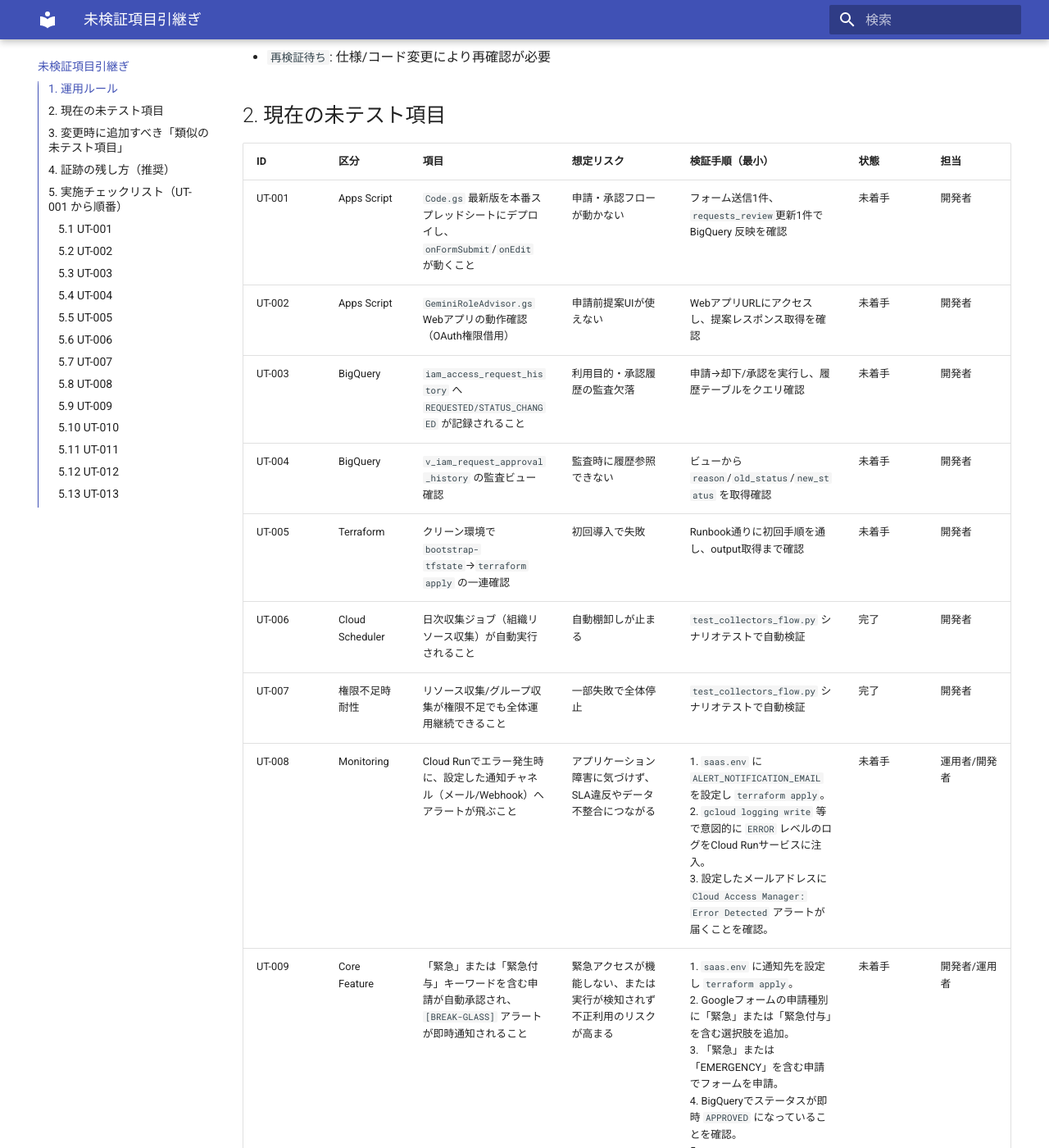
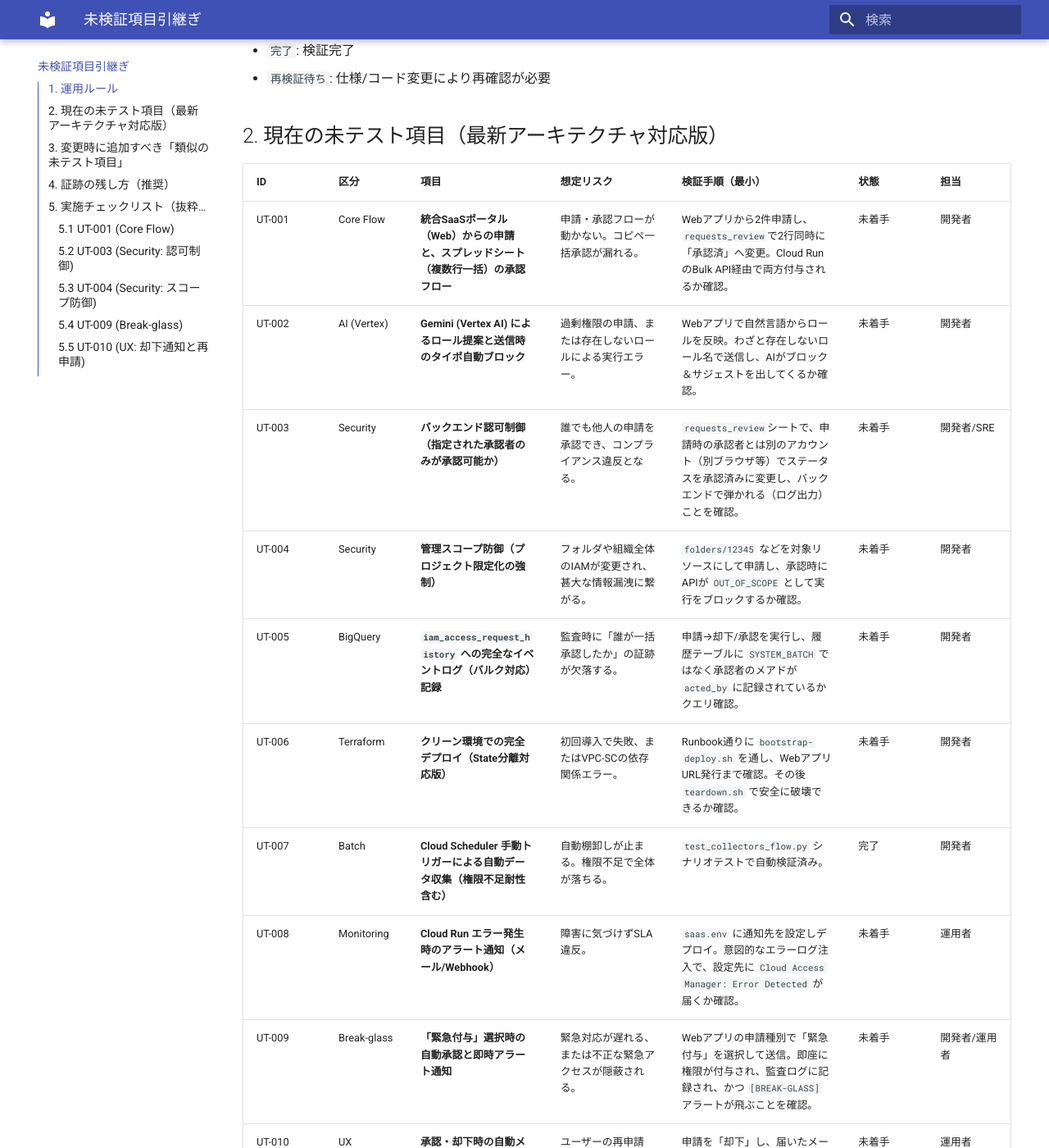
Before and after one commit to ea-Mitsuoka/cloud-access-manager, an MkDocs documentation site: the page built from docs/untested-items-handover.md, in a window 1280 px wide and 1400 px high, scrolled down 639 px. Shown: the whole window at 82% size. Built offline with MkDocs 1.6.1 and Material for MkDocs 9.7.7, drawn with Linux system fonts in a browser that asks for light colours; some of the changed text lies outside the part shown.

Commit message:
docs(test): update test plan

```diff
--- a/docs/untested-items-handover.md
+++ b/docs/untested-items-handover.md
@@ -1,8 +1,9 @@
-# 未テスト項目 申し送り（開発者/サポート共通）
+# 未テスト項目 申し送り（テスト計画書）
 
-最終更新日: 2026-03-28
+最終更新日: 2026-04-06
 
-この文書は、実装済みだが未検証の項目を残し、開発者とサポート担当（Codex含む）が同じ前提で引き継ぐためのレジスタです。
+この文書は、実装済みだが未検証の項目を残し、開発者とサポート担当（SRE/QA）が同じ前提で引き継ぐためのレジスタです。
+システムが「フォーム＋GAS」から「統合SaaSポータル＋セキュアバックエンド」へ進化した最新アーキテクチャの要件を反映しています。
 
 ## 1. 運用ルール
 
@@ -18,213 +19,72 @@
 - `完了`: 検証完了
 - `再検証待ち`: 仕様/コード変更により再確認が必要
 
-## 2. 現在の未テスト項目
+## 2. 現在の未テスト項目（最新アーキテクチャ対応版）
 
 | ID | 区分 | 項目 | 想定リスク | 検証手順（最小） | 状態 | 担当 |
 |---|---|---|---|---|---|---|
-| UT-001 | Apps Script | `Code.gs` 最新版を本番スプレッドシートにデプロイし、`onFormSubmit`/`onEdit` が動くこと | 申請・承認フローが動かない | フォーム送信1件、`requests_review`更新1件で BigQuery 反映を確認 | 未着手 | 開発者 |
-| UT-002 | Apps Script | `GeminiRoleAdvisor.gs` Webアプリの動作確認（OAuth権限借用） | 申請前提案UIが使えない | WebアプリURLにアクセスし、提案レスポンス取得を確認 | 未着手 | 開発者 |
-| UT-003 | BigQuery | `iam_access_request_history` へ `REQUESTED/STATUS_CHANGED` が記録されること | 利用目的・承認履歴の監査欠落 | 申請→却下/承認を実行し、履歴テーブルをクエリ確認 | 未着手 | 開発者 |
-| UT-004 | BigQuery | `v_iam_request_approval_history` の監査ビュー確認 | 監査時に履歴参照できない | ビューから `reason`/`old_status`/`new_status` を取得確認 | 未着手 | 開発者 |
-| UT-005 | Terraform | クリーン環境で `bootstrap-tfstate`→`terraform apply` の一連確認 | 初回導入で失敗 | Runbook通りに初回手順を通し、output取得まで確認 | 未着手 | 開発者 |
-| UT-006 | Cloud Scheduler | 日次収集ジョブ（組織リソース収集）が自動実行されること | 自動棚卸しが止まる | `test_collectors_flow.py` シナリオテストで自動検証 | 完了 | 開発者 |
-| UT-007 | 権限不足時耐性 | リソース収集/グループ収集が権限不足でも全体運用継続できること | 一部失敗で全体停止 | `test_collectors_flow.py` シナリオテストで自動検証 | 完了 | 開発者 |
-| UT-008 | Monitoring | Cloud Runでエラー発生時に、設定した通知チャネル（メール/Webhook）へアラートが飛ぶこと | アプリケーション障害に気づけず、SLA違反やデータ不整合につながる | 1. `saas.env` に `ALERT_NOTIFICATION_EMAIL` を設定し `terraform apply`。 <br> 2. `gcloud logging write` 等で意図的に `ERROR` レベルのログをCloud Runサービスに注入。 <br> 3. 設定したメールアドレスに `Cloud Access Manager: Error Detected` アラートが届くことを確認。 | 未着手 | 運用者/開発者 |
-| UT-009 | Core Feature | 「緊急」または「緊急付与」キーワードを含む申請が自動承認され、`[BREAK-GLASS]` アラートが即時通知されること | 緊急アクセスが機能しない、または実行が検知されず不正利用のリスクが高まる | 1. `saas.env` に通知先を設定し `terraform apply`。 <br> 2. Googleフォームの申請種別に「緊急」または「緊急付与」を含む選択肢を追加。 <br> 3. 「緊急」または「EMERGENCY」を含む申請でフォームを申請。 <br> 4. BigQueryでステータスが即時 `APPROVED` になっていることを確認。 <br> 5. `iam_access_request_history` に `SYSTEM_AUTO_APPROVE` 承認履歴を確認。 <br> 6. 通知チャネルに `Break-glass...` アラートが届くことを確認。 | 未着手 | 開発者/運用者 |
-| UT-010 | Apps Script | 承認・却下時の自動メール通知および再申請URL(Pre-filled URL)の発行 | 申請者に結果が届かず、再申請時のUXが損なわれる | 申請を却下し、メールが届くこと、およびリンク先で前回入力内容が復元されたフォームが開くことを確認 | 未着手 | 運用者 |
-| UT-011 | Apps Script | カスタムメニュー「未反映の承認済リクエストを再実行」の動作 | 一時的なAPIエラー時に手動リカバリができず、運用が滞る | わざと未実行（またはFAILED）の承認済レコードを作り、シート上部のメニューから再実行が成功することを確認 | 未着手 | 運用者 |
-| UT-012 | Core Feature | 期限切れ権限の自動剥奪ジョブの動作 | 期限切れの権限が残り続け、重大なセキュリティインシデントになる | 過去の日付を利用期限にした承認済データを用意し、剥奪ジョブ実行後に権限が消え、ステータスが `REVOKED` になることを確認 | 未着手 | 開発者 |
-| UT-013 | SRE/監査 | 不整合アラート（インシデント）のスプレッドシート可視化 | 野良権限が発生しても運用者が気づけない | 手動でGCP権限を付与し、収集→不整合検知を実行。その後メニューからアラートシートを更新し、対象が赤色で表示されるか確認 | 未着手 | 運用者 |
+| UT-001 | Core Flow | **統合SaaSポータル（Web）からの申請と、スプレッドシート（複数行一括）の承認フロー** | 申請・承認フローが動かない。コピペ一括承認が漏れる。 | Webアプリから2件申請し、`requests_review`で2行同時に「承認済」へ変更。Cloud RunのBulk API経由で両方付与されるか確認。 | 未着手 | 開発者 |
+| UT-002 | AI (Vertex) | **Gemini (Vertex AI) によるロール提案と送信時のタイポ自動ブロック** | 過剰権限の申請、または存在しないロールによる実行エラー。 | Webアプリで自然言語からロールを反映。わざと存在しないロール名で送信し、AIがブロック＆サジェストを出してくるか確認。 | 未着手 | 開発者 |
+| UT-003 | Security | **バックエンド認可制御（指定された承認者のみが承認可能か）** | 誰でも他人の申請を承認でき、コンプライアンス違反となる。 | `requests_review`シートで、申請時の承認者とは別のアカウント（別ブラウザ等）でステータスを承認済みに変更し、バックエンドで弾かれる（ログ出力）ことを確認。 | 未着手 | 開発者/SRE |
+| UT-004 | Security | **管理スコープ防御（プロジェクト限定化の強制）** | フォルダや組織全体のIAMが変更され、甚大な情報漏洩に繋がる。 | `folders/12345` などを対象リソースにして申請し、承認時にAPIが `OUT_OF_SCOPE` として実行をブロックするか確認。 | 未着手 | 開発者 |
+| UT-005 | BigQuery | **`iam_access_request_history` への完全なイベントログ（バルク対応）記録** | 監査時に「誰が一括承認したか」の証跡が欠落する。 | 申請→却下/承認を実行し、履歴テーブルに `SYSTEM_BATCH` ではなく承認者のメアドが `acted_by` に記録されているかクエリ確認。 | 未着手 | 開発者 |
+| UT-006 | Terraform | **クリーン環境での完全デプロイ（State分離対応版）** | 初回導入で失敗、またはVPC-SCの依存関係エラー。 | Runbook通りに `bootstrap-deploy.sh` を通し、WebアプリURL発行まで確認。その後 `teardown.sh` で安全に破壊できるか確認。 | 未着手 | 開発者 |
+| UT-007 | Batch | **Cloud Scheduler 手動トリガーによる自動データ収集（権限不足耐性含む）** | 自動棚卸しが止まる。権限不足で全体が落ちる。 | `test_collectors_flow.py` シナリオテストで自動検証済み。 | 完了 | 開発者 |
+| UT-008 | Monitoring | **Cloud Run エラー発生時のアラート通知（メール/Webhook）** | 障害に気づけずSLA違反。 | `saas.env` に通知先を設定しデプロイ。意図的なエラーログ注入で、設定先に `Cloud Access Manager: Error Detected` が届くか確認。 | 未着手 | 運用者 |
+| UT-009 | Break-glass | **「緊急付与」選択時の自動承認と即時アラート通知** | 緊急対応が遅れる、または不正な緊急アクセスが隠蔽される。 | Webアプリの申請種別で「緊急付与」を選択して送信。即座に権限が付与され、監査ログに記録され、かつ `[BREAK-GLASS]` アラートが飛ぶことを確認。 | 未着手 | 開発者/運用者 |
+| UT-010 | UX | **承認・却下時の自動メール通知と「再申請URL」の発行** | ユーザーの再申請UXが著しく損なわれる。 | 申請を「却下」し、届いたメールのリンクを開くと、前回入力した理由やロールが全て復元された状態でWebアプリが開くことを確認。 | 未着手 | 運用者 |
+| UT-011 | SRE | **スプレッドシートのカスタムメニュー「未反映リクエスト再実行」** | 一時的なAPIエラー時に手動リカバリができず、運用が滞る。 | わざと未実行（またはFAILED）の承認済レコードを作り、メニューから再実行が成功しステータスが更新されることを確認。 | 未着手 | 運用者 |
+| UT-012 | Core Batch | **期限切れ権限の自動剥奪ジョブ（Concurrent DML回避版）** | 期限切れの権限が残り続け、インシデントになる。N+1でタイムアウトする。 | 過去の日付を利用期限にした承認済データを複数用意し、剥奪ジョブ実行後に1回のバルクDMLで全て剥奪され、ステータスが `REVOKED` になることを確認。 | 未着手 | 開発者 |
+| UT-013 | SRE/Audit | **不整合アラート（野良権限）の12時間猶予（Grace Period）検知と可視化** | API遅延による誤検知（狼少年化）や、真の野良権限の見逃し。 | 手動でGCP権限を付与し、12時間経過後に収集→不整合検知を実行。アラートシートに `UNMANAGED_BINDING` として表示されるか確認。 | 未着手 | 運用者 |
 
 ## 3. 変更時に追加すべき「類似の未テスト項目」
 
 以下に当てはまる変更を入れた場合は、同じ形式で ID を追加してください。
 
-- 外部連携の追加/変更:
-  - Google APIs、Cloud Run API、Apps Script Webアプリ、Webhook
-- 認可・権限の変更:
-  - Terraform IAMロール、SA切替、Secret参照
-- データスキーマの変更:
-  - BigQueryテーブル/ビュー、履歴列の追加
-- 定期実行の変更:
-  - Cloud Scheduler、トリガー、バッチSQL
-- 承認フロー変更:
-  - ステータス遷移、承認条件、再実行条件
+- 外部連携の追加/変更 (Google APIs, Cloud Run API, Apps Script Webアプリ, Webhook)
+- 認可・権限の変更 (Terraform IAMロール, SA切替, バックエンド認可ロジック)
+- データスキーマの変更 (BigQueryテーブル/ビュー, 履歴列の追加)
+- 定期実行の変更 (Cloud Scheduler, トリガー, バッチSQL)
+- 承認フロー変更 (ステータス遷移、承認条件、再実行条件)
 
 ## 4. 証跡の残し方（推奨）
 
-- BigQuery:
-  - 実行したクエリ
-  - 取得結果（件数、代表行）
-- Apps Script:
-  - 実行ログのスクリーンショットまたはログテキスト
-- Cloud Run/Scheduler:
-  - 実行時刻、HTTPステータス、エラーメッセージ
+- BigQuery: 実行したクエリと取得結果（件数、代表行）
+- Apps Script (SaaSポータル): Webアプリ画面のスクショ、またはGAS実行ログ
+- Cloud Run/Scheduler: 実行時刻、HTTPステータス、エラーメッセージ
 
-この証跡を PR コメントまたは運用チケットに貼り、ID（例: `UT-003`）を紐づける。
+この証跡を運用チケットに貼り、ID（例: `UT-001`）を紐づける。
 
-## 5. 実施チェックリスト（UT-001 から順番）
+## 5. 実施チェックリスト（抜粋）
 
-実施ルール:
+*(各UTを実施する際、このチェックリストをコピーしてチケット等に貼り付けて利用してください)*
 
-- 原則 `UT-001` から順に実施する。
-- 各UTは、チェックを完了したら「実施記録」行を埋める。
-- `結果` は `OK / NG / 条件付きOK` で記録する。
+### 5.1 UT-001 (Core Flow)
 
-### 5.1 UT-001
+- [ ] Webアプリ（SaaSポータル）にアクセスし、フォームが正しく表示されること
+- [ ] 必須項目を入力して送信し、エラーにならず BigQuery `iam_access_requests` に登録されること
+- [ ] スプレッドシート `requests_review` に行が追加され、複数行を選択して「承認済」にコピペ変更できること
+- [ ] 変更後、Cloud Runの `/api/requests/bulk-status` および `/execute` が走り、GCPに権限が付与されること
 
-- [ ] `Code.gs` 最新版を本番スプレッドシートへ反映済み
-- [ ] フォーム送信で `iam_access_requests` に1件追加された
-- [ ] `requests_review.status` 編集で BigQuery ステータスが更新された
+### 5.2 UT-003 (Security: 認可制御)
 
-実施記録:
+- [ ] 申請データAの「承認者メール」を `boss@example.com` として起票する
+- [ ] スプレッドシートを `hacker@example.com` で開き、「承認済」に変更する
+- [ ] Cloud Runのログに `Unauthorized status update attempt` が出力され、権限が付与されないこと（スキップされること）
 
-| ID | 実施日 | 結果 | 証跡URL | 実施者 | メモ |
-|---|---|---|---|---|---|
-| UT-001 | | | | | |
+### 5.3 UT-004 (Security: スコープ防御)
 
-### 5.2 UT-002
+- [ ] 対象リソースに `folders/12345` と入力して申請する
+- [ ] 承認して実行した際、APIが `OUT_OF_SCOPE` エラーを返し、システムがフォルダIAMを変更しないこと
 
-- [ ] GASに正しいOAuthスコープが設定され、権限承認済みであること
-- [ ] デプロイ実行者に `roles/aiplatform.user` が付与されていること（Terraform自動付与の確認）
-- [ ] `GeminiRoleAdvisor` Webアプリにアクセス可能
-- [ ] 入力に対して提案JSONレスポンスを取得できる
+### 5.4 UT-009 (Break-glass)
 
-実施記録:
+- [ ] Webアプリで申請種別「緊急付与」を選択して送信する
+- [ ] スプレッドシートでの承認を待たずに即時権限が付与されること
+- [ ] 設定されたWebhook/Emailに `[BREAK-GLASS]` アラートが即座に通知されること
 
-| ID | 実施日 | 結果 | 証跡URL | 実施者 | メモ |
-|---|---|---|---|---|---|
-| UT-002 | | | | | |
+### 5.5 UT-010 (UX: 却下通知と再申請)
 
-### 5.3 UT-003
-
-- [ ] フォーム申請で `REQUESTED` イベントが履歴に記録される
-- [ ] 承認または却下で `STATUS_CHANGED` イベントが履歴に記録される
-- [ ] `reason_snapshot` に利用目的が保存される
-
-実施記録:
-
-| ID | 実施日 | 結果 | 証跡URL | 実施者 | メモ |
-|---|---|---|---|---|---|
-| UT-003 | | | | | |
-
-### 5.4 UT-004
-
-- [ ] `v_iam_request_approval_history` で履歴を参照できる
-- [ ] `reason / old_status / new_status / acted_by / event_at` を確認できる
-
-実施記録:
-
-| ID | 実施日 | 結果 | 証跡URL | 実施者 | メモ |
-|---|---|---|---|---|---|
-| UT-004 | | | | | |
-
-### 5.5 UT-005
-
-- [ ] クリーン環境で `bootstrap-tfstate.sh` が成功
-- [ ] `terraform init/plan/apply` が成功
-- [ ] 主要output（`cloud_run_url` 等）を取得できる
-
-実施記録:
-
-| ID | 実施日 | 結果 | 証跡URL | 実施者 | メモ |
-|---|---|---|---|---|---|
-| UT-005 | | | | | |
-
-### 5.6 UT-006
-
-- [ ] `iam-resource-inventory-daily` が存在する
-- [ ] `iam-group-collection-daily` が存在する
-- [ ] 手動実行または次回実行で `pipeline_job_reports` に結果が記録される
-
-実施記録:
-
-| ID | 実施日 | 結果 | 証跡URL | 実施者 | メモ |
-|---|---|---|---|---|---|
-| UT-006 | | | | | |
-
-### 5.7 UT-007
-
-- [ ] 権限不足状態で `/collect/resources` 実行時に `FAILED_PERMISSION` を記録
-- [ ] 権限不足状態で `/collect/groups` 実行時に `FAILED_PERMISSION` を記録
-- [ ] 失敗後も他フロー（申請承認/照会）が継続可能
-
-実施記録:
-
-| ID | 実施日 | 結果 | 証跡URL | 実施者 | メモ |
-|---|---|---|---|---|---|
-| UT-007 | | | | | |
-
-### 5.8 UT-008
-
-- [ ] `saas.env` に通知先メールアドレスを設定し `terraform apply` 済み
-- [ ] `gcloud logging write` コマンドでCloud Runサービスに `severity=ERROR` のログを注入
-- [ ] 設定したメールアドレスに `Cloud Access Manager: Error Detected` アラートが届く
-
-実施記録:
-
-| ID | 実施日 | 結果 | 証跡URL | 実施者 | メモ |
-|---|---|---|---|---|---|
-| UT-008 | | | | | |
-
-### 5.9 UT-009
-
-- [ ] Googleフォームの申請種別に「緊急付与」の選択肢を追加済み
-- [ ] `saas.env` に通知先を設定し `terraform apply` 済み
-- [ ] 「緊急付与」でフォーム申請後、対象権限が即時付与される
-- [ ] BigQuery `iam_access_request_history` に `SYSTEM_AUTO_APPROVE` による承認履歴が記録される
-- [ ] 設定した通知チャネルに `Break-glass` アラートが届く
-
-実施記録:
-
-| ID | 実施日 | 結果 | 証跡URL | 実施者 | メモ |
-|---|---|---|---|---|---|
-| UT-009 | | | | | |
-
-### 5.10 UT-010
-
-- [ ] 申請を「却下」に変更した際、申請者宛にメールが届くこと
-- [ ] メールの「再申請用リンク」を開くと、前回入力した理由やロールが最初から入力済みのフォームが開くこと
-- [ ] 申請を「承認済」に変更した際、承認通知メールが届くこと
-
-実施記録:
-
-| ID | 実施日 | 結果 | 証跡URL | 実施者 | メモ |
-|---|---|---|---|---|---|
-| UT-010 | | | | | |
-
-### 5.11 UT-011
-
-- [ ] スプレッドシートの「棚卸し」>「未反映の承認済リクエストを再実行」メニューが表示されること
-- [ ] 「未実行」または「FAILED」の承認済みデータが存在する場合のみ、再実行の確認ダイアログが出ること
-- [ ] 再実行後、APIが呼ばれて権限が付与され、実行結果がシートに反映されること
-
-実施記録:
-
-| ID | 実施日 | 結果 | 証跡URL | 実施者 | メモ |
-|---|---|---|---|---|---|
-| UT-011 | | | | | |
-
-### 5.12 UT-012
-
-- [ ] `expires_at` が過去の日付になっている承認済データが存在すること
-- [ ] `iam-revoke-expired-permissions-daily` ジョブを実行し、成功すること
-- [ ] BigQueryのステータスが `REVOKED` または `REVOKED_ALREADY_GONE` に更新され、実際の権限が剥奪されること
-
-実施記録:
-
-| ID | 実施日 | 結果 | 証跡URL | 実施者 | メモ |
-|---|---|---|---|---|---|
-| UT-012 | | | | | |
-
-### 5.13 UT-013
-
-- [ ] GCPコンソールから手動で（フォームを経由せず）任意の権限を付与すること
-- [ ] ポリシー収集ジョブと不整合検知ジョブ（`/reconcile`）を順に実行すること
-- [ ] スプレッドシートの「不整合アラートの確認」メニューを実行し、手動付与した権限が `UNMANAGED_BINDING` としてシートに表示されること
-
-実施記録:
-
-| ID | 実施日 | 結果 | 証跡URL | 実施者 | メモ |
-|---|---|---|---|---|---|
-| UT-013 | | | | | |
+- [ ] スプレッドシートで申請を「却下」に変更する
+- [ ] 申請者宛に却下理由を添えたメールが届くこと
+- [ ] メール内のリンクをクリックすると、前回の入力内容（リソースやロール名）が埋まった状態でWebアプリが開くこと
```
